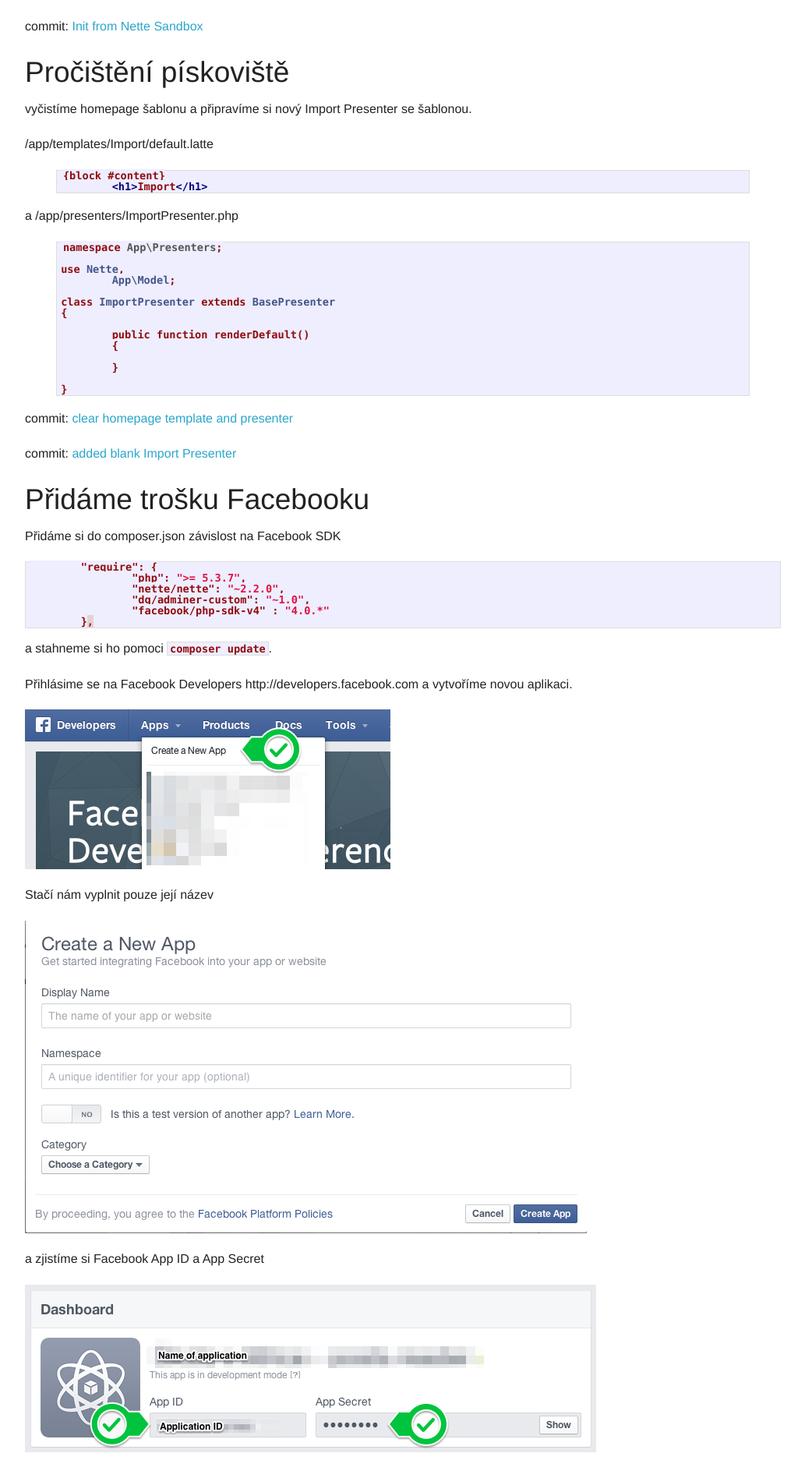
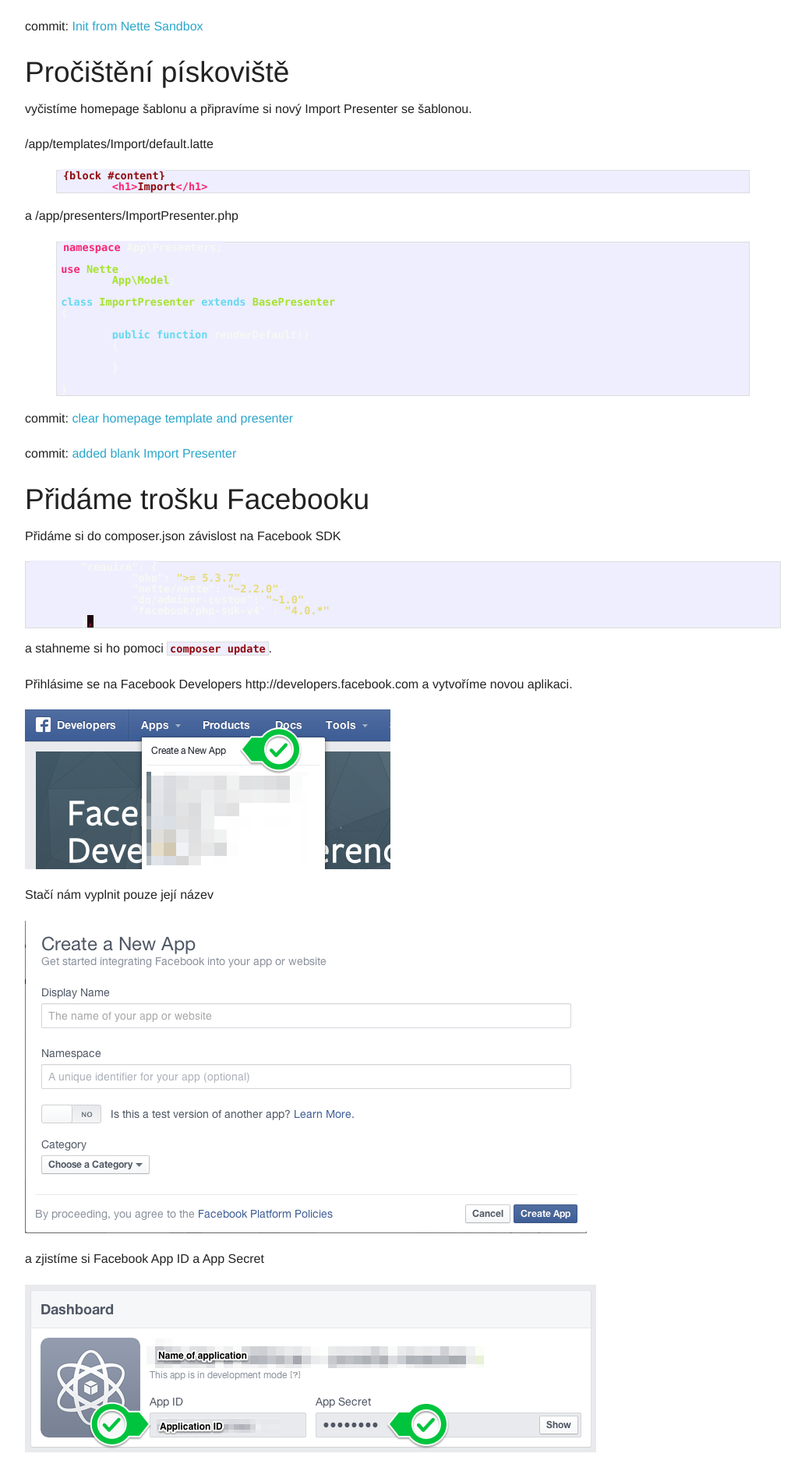
Before and after one commit to chemix/chemix.github.com, a Jekyll site: the page built from _posts/2014-06-13-nette-facebook-reader.md, in a window 1280 px wide. Shown: the part 715-2602 px from the top of the page at 78% size, without its empty margins (123-1156 px from the left). Built offline with Jekyll 4.4.1, drawn with Linux system fonts in a browser that asks for light colours; Markdown is read by kramdown in place of the engine named in the settings.

Commit message:
change colour syntax highlight

```diff
--- a/css/syntax.css
+++ b/css/syntax.css
@@ -1,60 +1,59 @@
-.highlight  { background: #ffffff; }
-.highlight .c { color: #999988; font-style: italic } /* Comment */
-.highlight .err { color: #a61717; background-color: #e3d2d2 } /* Error */
-.highlight .k { font-weight: bold } /* Keyword */
-.highlight .o { font-weight: bold } /* Operator */
-.highlight .cm { color: #999988; font-style: italic } /* Comment.Multiline */
-.highlight .cp { color: #999999; font-weight: bold } /* Comment.Preproc */
-.highlight .c1 { color: #999988; font-style: italic } /* Comment.Single */
-.highlight .cs { color: #999999; font-weight: bold; font-style: italic } /* Comment.Special */
-.highlight .gd { color: #000000; background-color: #ffdddd } /* Generic.Deleted */
-.highlight .gd .x { color: #000000; background-color: #ffaaaa } /* Generic.Deleted.Specific */
-.highlight .ge { font-style: italic } /* Generic.Emph */
-.highlight .gr { color: #aa0000 } /* Generic.Error */
-.highlight .gh { color: #999999 } /* Generic.Heading */
-.highlight .gi { color: #000000; background-color: #ddffdd } /* Generic.Inserted */
-.highlight .gi .x { color: #000000; background-color: #aaffaa } /* Generic.Inserted.Specific */
-.highlight .go { color: #888888 } /* Generic.Output */
-.highlight .gp { color: #555555 } /* Generic.Prompt */
-.highlight .gs { font-weight: bold } /* Generic.Strong */
-.highlight .gu { color: #aaaaaa } /* Generic.Subheading */
-.highlight .gt { color: #aa0000 } /* Generic.Traceback */
-.highlight .kc { font-weight: bold } /* Keyword.Constant */
-.highlight .kd { font-weight: bold } /* Keyword.Declaration */
-.highlight .kp { font-weight: bold } /* Keyword.Pseudo */
-.highlight .kr { font-weight: bold } /* Keyword.Reserved */
-.highlight .kt { color: #445588; font-weight: bold } /* Keyword.Type */
-.highlight .m { color: #009999 } /* Literal.Number */
-.highlight .s { color: #d14 } /* Literal.String */
-.highlight .na { color: #008080 } /* Name.Attribute */
-.highlight .nb { color: #0086B3 } /* Name.Builtin */
-.highlight .nc { color: #445588; font-weight: bold } /* Name.Class */
-.highlight .no { color: #008080 } /* Name.Constant */
-.highlight .ni { color: #800080 } /* Name.Entity */
-.highlight .ne { color: #990000; font-weight: bold } /* Name.Exception */
-.highlight .nf { color: #990000; font-weight: bold } /* Name.Function */
-.highlight .nn { color: #555555 } /* Name.Namespace */
-.highlight .nt { color: #000080 } /* Name.Tag */
-.highlight .nv { color: #008080 } /* Name.Variable */
-.highlight .ow { font-weight: bold } /* Operator.Word */
-.highlight .w { color: #bbbbbb } /* Text.Whitespace */
-.highlight .mf { color: #009999 } /* Literal.Number.Float */
-.highlight .mh { color: #009999 } /* Literal.Number.Hex */
-.highlight .mi { color: #009999 } /* Literal.Number.Integer */
-.highlight .mo { color: #009999 } /* Literal.Number.Oct */
-.highlight .sb { color: #d14 } /* Literal.String.Backtick */
-.highlight .sc { color: #d14 } /* Literal.String.Char */
-.highlight .sd { color: #d14 } /* Literal.String.Doc */
-.highlight .s2 { color: #d14 } /* Literal.String.Double */
-.highlight .se { color: #d14 } /* Literal.String.Escape */
-.highlight .sh { color: #d14 } /* Literal.String.Heredoc */
-.highlight .si { color: #d14 } /* Literal.String.Interpol */
-.highlight .sx { color: #d14 } /* Literal.String.Other */
-.highlight .sr { color: #009926 } /* Literal.String.Regex */
-.highlight .s1 { color: #d14 } /* Literal.String.Single */
-.highlight .ss { color: #990073 } /* Literal.String.Symbol */
-.highlight .bp { color: #999999 } /* Name.Builtin.Pseudo */
-.highlight .vc { color: #008080 } /* Name.Variable.Class */
-.highlight .vg { color: #008080 } /* Name.Variable.Global */
-.highlight .vi { color: #008080 } /* Name.Variable.Instance */
-.highlight .il { color: #009999 } /* Literal.Number.Integer.Long */
+.highlight         { background-color: #49483e }
+.highlight .c                 { color: #75715e }                            /* Comment                     */
+.highlight .err               { color: #960050; background-color: #1e0010 } /* Error                       */
+.highlight .k                 { color: #66d9ef }                            /* Keyword                     */
+.highlight .l                 { color: #ae81ff }                            /* Literal                     */
+.highlight .n                 { color: #f8f8f2 }                            /* Name                        */
+.highlight .o                 { color: #f92672 }                            /* Operator                    */
+.highlight .p                 { color: #f8f8f2 }                            /* Punctuation                 */
+.highlight .cm                { color: #75715e }                            /* Comment.Multiline           */
+.highlight .cp                { color: #75715e }                            /* Comment.Preproc             */
+.highlight .c1                { color: #75715e }                            /* Comment.Single              */
+.highlight .cs                { color: #75715e }                            /* Comment.Special             */
+.highlight .ge                { font-style: italic }                        /* Generic.Emph                */
+.highlight .gs                { font-weight: bold }                         /* Generic.Strong              */
+.highlight .kc                { color: #66d9ef }                            /* Keyword.Constant            */
+.highlight .kd                { color: #66d9ef }                            /* Keyword.Declaration         */
+.highlight .kn                { color: #f92672 }                            /* Keyword.Namespace           */
+.highlight .kp                { color: #66d9ef }                            /* Keyword.Pseudo              */
+.highlight .kr                { color: #66d9ef }                            /* Keyword.Reserved            */
+.highlight .kt                { color: #66d9ef }                            /* Keyword.Type                */
+.highlight .ld                { color: #e6db74 }                            /* Literal.Date                */
+.highlight .m                 { color: #ae81ff }                            /* Literal.Number              */
+.highlight .s                 { color: #e6db74 }                            /* Literal.String              */
+.highlight .na                { color: #a6e22e }                            /* Name.Attribute              */
+.highlight .nb                { color: #f8f8f2 }                            /* Name.Builtin                */
+.highlight .nc                { color: #a6e22e }                            /* Name.Class                  */
+.highlight .no                { color: #66d9ef }                            /* Name.Constant               */
+.highlight .nd                { color: #a6e22e }                            /* Name.Decorator              */
+.highlight .ni                { color: #f8f8f2 }                            /* Name.Entity                 */
+.highlight .ne                { color: #a6e22e }                            /* Name.Exception              */
+.highlight .nf                { color: #a6e22e }                            /* Name.Function               */
+.highlight .nl                { color: #f8f8f2 }                            /* Name.Label                  */
+.highlight .nn                { color: #f8f8f2 }                            /* Name.Namespace              */
+.highlight .nx                { color: #a6e22e }                            /* Name.Other                  */
+.highlight .py                { color: #f8f8f2 }                            /* Name.Property               */
+.highlight .nt                { color: #f92672 }                            /* Name.Tag                    */
+.highlight .nv                { color: #f8f8f2 }                            /* Name.Variable               */
+.highlight .ow                { color: #f92672 }                            /* Operator.Word               */
+.highlight .w                 { color: #f8f8f2 }                            /* Text.Whitespace             */
+.highlight .mf                { color: #ae81ff }                            /* Literal.Number.Float        */
+.highlight .mh                { color: #ae81ff }                            /* Literal.Number.Hex          */
+.highlight .mi                { color: #ae81ff }                            /* Literal.Number.Integer      */
+.highlight .mo                { color: #ae81ff }                            /* Literal.Number.Oct          */
+.highlight .sb                { color: #e6db74 }                            /* Literal.String.Backtick     */
+.highlight .sc                { color: #e6db74 }                            /* Literal.String.Char         */
+.highlight .sd                { color: #e6db74 }                            /* Literal.String.Doc          */
+.highlight .s2                { color: #e6db74 }                            /* Literal.String.Double       */
+.highlight .se                { color: #ae81ff }                            /* Literal.String.Escape       */
+.highlight .sh                { color: #e6db74 }                            /* Literal.String.Heredoc      */
+.highlight .si                { color: #e6db74 }                            /* Literal.String.Interpol     */
+.highlight .sx                { color: #e6db74 }                            /* Literal.String.Other        */
+.highlight .sr                { color: #e6db74 }                            /* Literal.String.Regex        */
+.highlight .s1                { color: #e6db74 }                            /* Literal.String.Single       */
+.highlight .ss                { color: #e6db74 }                            /* Literal.String.Symbol       */
+.highlight .bp                { color: #f8f8f2 }                            /* Name.Builtin.Pseudo         */
+.highlight .vc                { color: #f8f8f2 }                            /* Name.Variable.Class         */
+.highlight .vg                { color: #f8f8f2 }                            /* Name.Variable.Global        */
+.highlight .vi                { color: #f8f8f2 }                            /* Name.Variable.Instance      */
+.highlight .il                { color: #ae81ff }                            /* Literal.Number.Integer.Long */
```
